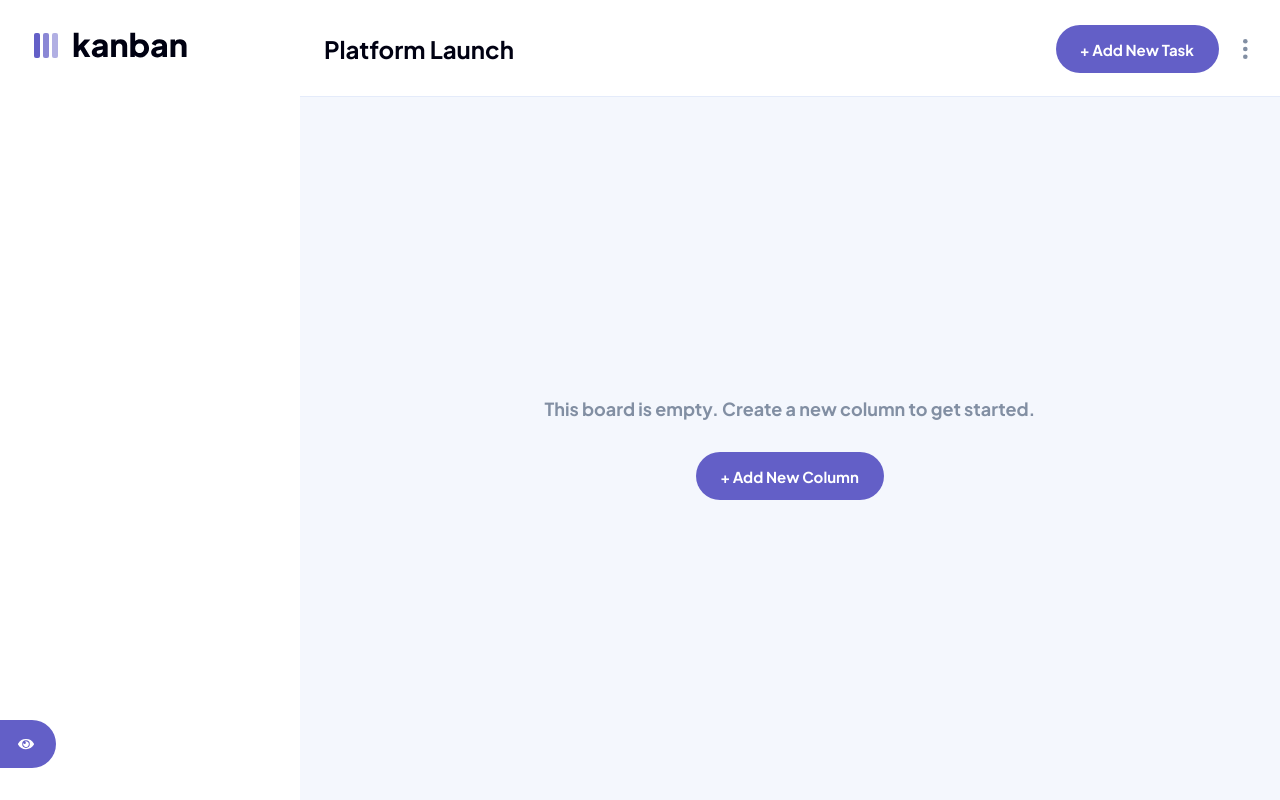
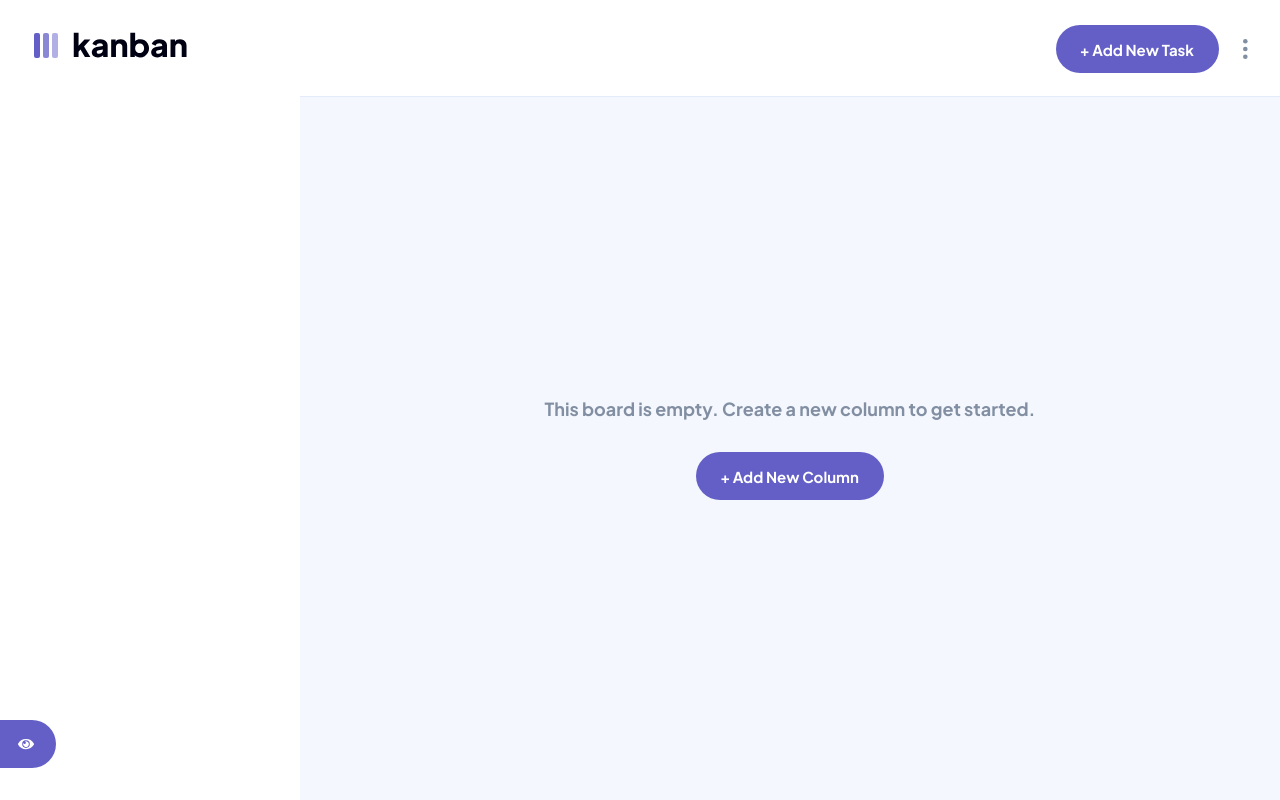
Before and after one commit to juandadev/kanban-board, a React (Create React App) app: page / in a window 1280 px wide. Built offline with nearby package versions, Linux system fonts and the light colour scheme.

Commit message:
Rendering board name on header

```diff
--- a/src/components/Header/Header.jsx
+++ b/src/components/Header/Header.jsx
@@ -5,7 +5,7 @@ import { context } from '../../context';
 import s from './Header.module.scss';
 import Button from '../Button/Button';
 
-function Header({ containerClassName, isMobile }) {
+function Header({ containerClassName, isMobile, activeBoardName }) {
   const { state, dispatch } = useContext(context);
   const isNavbarOpen = state.navbar;
 
@@ -25,7 +25,7 @@ function Header({ containerClassName, isMobile }) {
       className={`${s.container} ${containerClassName} ${!isNavbarOpen && s.containerPaddingOpen}`}>
       <span className={s.title} onClick={handleClick} aria-hidden>
         <Icon icon="logo-mobile" className={s.logo} />
-        Platform Launch
+        {activeBoardName}
         <Icon icon={isNavbarOpen ? 'chevron-up' : 'chevron-down'} className={s.chevron} />
       </span>
       <div className={s.actions}>
@@ -41,12 +41,14 @@ function Header({ containerClassName, isMobile }) {
 
 Header.propTypes = {
   containerClassName: PropTypes.string,
-  isMobile: PropTypes.bool
+  isMobile: PropTypes.bool,
+  activeBoardName: PropTypes.string
 };
 
 Header.defaultProps = {
   containerClassName: null,
-  isMobile: false
+  isMobile: false,
+  activeBoardName: ''
 };
 
 export default Header;
--- a/src/components/Header/index.js
+++ b/src/components/Header/index.js
@@ -1,4 +1,17 @@
+import React, { useContext, useEffect, useState } from 'react';
+import { context } from '../../context';
 import withDimensions from '../../hocs';
 import Header from './Header';
 
-export default withDimensions(Header);
+function HeaderVM(props) {
+  const { state } = useContext(context);
+  const [activeBoardName, setActiveBoardName] = useState('');
+
+  useEffect(() => {
+    setActiveBoardName(state.activeBoard.name);
+  }, [state]);
+
+  return <Header activeBoardName={activeBoardName} {...props} />;
+}
+
+export default withDimensions(HeaderVM);
--- a/src/components/Main/index.js
+++ b/src/components/Main/index.js
@@ -7,7 +7,6 @@ function MainVM(props) {
   const [activeBoard, setActiveBoard] = useState({});
 
   useEffect(() => {
-    console.log('bar');
     setActiveBoard(state.activeBoard);
   }, [state]);
 
--- a/src/components/Navbar/Navbar.module.scss
+++ b/src/components/Navbar/Navbar.module.scss
@@ -186,10 +186,6 @@
             left: -3.2rem;
             height: 5rem;
           }
-        }
-
-        &:hover::after {
-          background-color: var(--hover-purple-2);
         }
 
         &>.boardIcon {
```
Also changed, not shown: .eslintrc.json.
